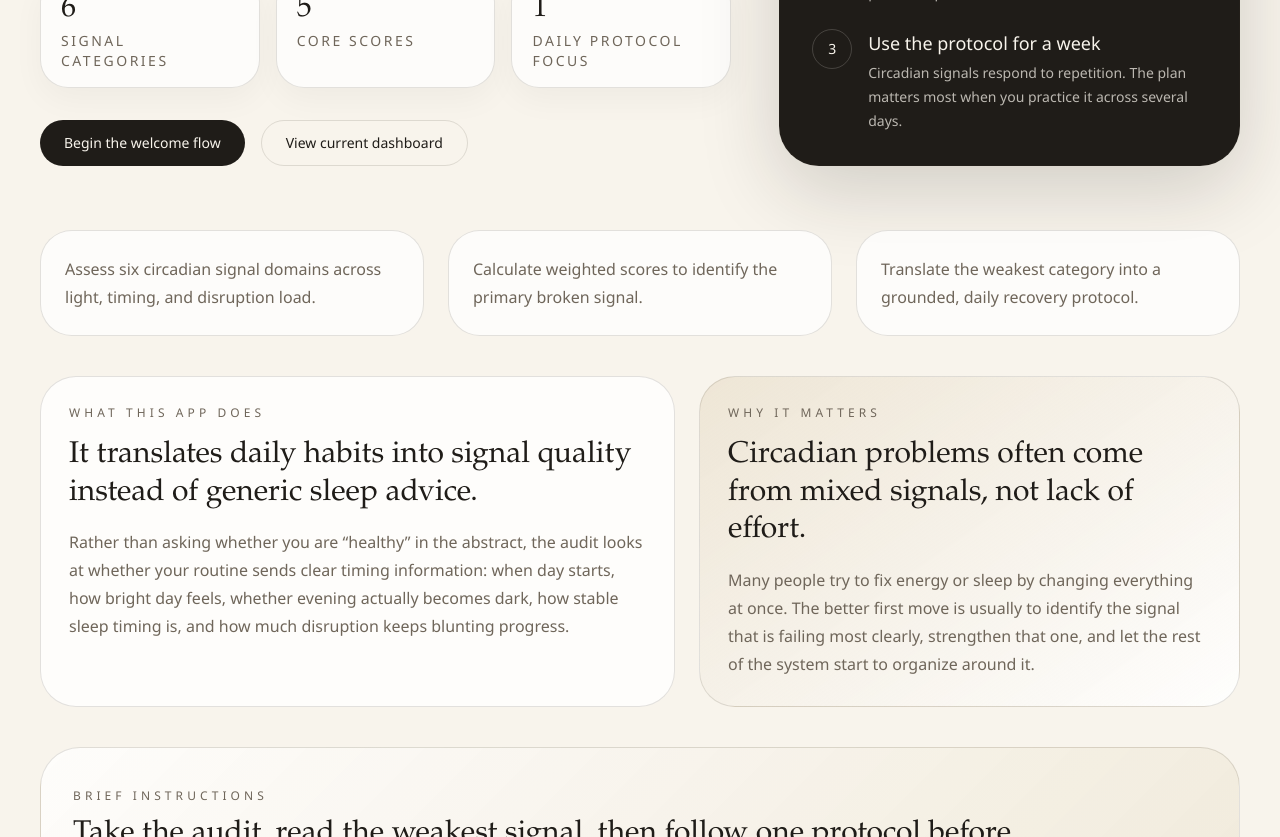
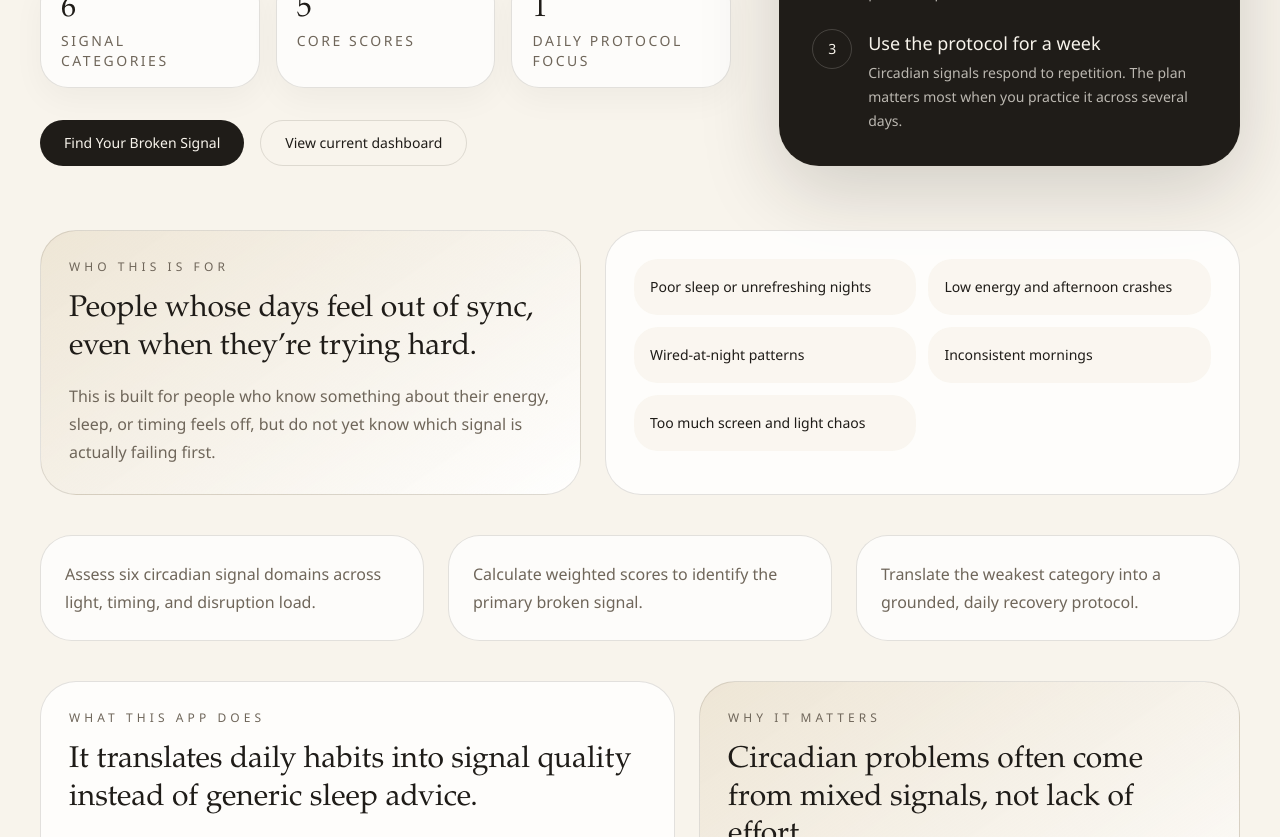
Before and after one commit to KingCodyT/foundational-flow-circadian-app-mvp, a Next.js app: page / in a window 1280 px wide. Shown: the part 560-1397 px from the top of the page. Built offline with nearby package versions, Linux system fonts and the light colour scheme; no server answers.

Commit message:
Tighten landing hook and add results email capture

```diff
--- a/views/landing-page.tsx
+++ b/views/landing-page.tsx
@@ -2,6 +2,14 @@ import Link from "next/link";
 import { AppShell } from "@/components/app-shell";
 import { NavActions } from "@/components/nav-actions";
 import { SectionHeading } from "@/components/section-heading";
+
+const audience = [
+  "Poor sleep or unrefreshing nights",
+  "Low energy and afternoon crashes",
+  "Wired-at-night patterns",
+  "Inconsistent mornings",
+  "Too much screen and light chaos",
+];
 
 const principles = [
   "Assess six circadian signal domains across light, timing, and disruption load.",
@@ -22,7 +30,7 @@ export default function LandingPage() {
         <div className="space-y-8">
           <SectionHeading
             eyebrow="Welcome"
-            title="A grounded circadian overview, audit, and protocol builder in one flow."
+            title="Your body isn’t broken. Your timing signals are a dumpster fire. Let’s find the first one to fix."
             description="Foundational Flow helps you see whether your day is giving your biology a clear morning anchor, enough daytime amplitude, a real descent into darkness, and a stable recovery window. Then it turns the weakest link into a focused daily plan."
           />
           <div className="grid gap-4 sm:grid-cols-3">
@@ -43,7 +51,7 @@ export default function LandingPage() {
               href="/audit"
               className="inline-flex items-center justify-center rounded-full bg-[var(--color-charcoal)] px-6 py-3 text-sm font-medium text-[var(--color-cream)] transition hover:bg-[var(--color-gold)] hover:text-[var(--color-charcoal)]"
             >
-              Begin the welcome flow
+              Find Your Broken Signal
             </Link>
             <Link
               href="/dashboard"
@@ -83,6 +91,32 @@ export default function LandingPage() {
             ))}
           </div>
         </div>
+      </section>
+
+      <section className="grid gap-6 pb-10 lg:grid-cols-[0.46fr_0.54fr]">
+        <article className="rounded-[2.25rem] border border-[var(--color-line)] bg-[linear-gradient(145deg,rgba(179,145,80,0.14),rgba(255,255,255,0.9))] p-7">
+          <p className="text-xs uppercase tracking-[0.34em] text-[var(--color-muted)]">
+            Who this is for
+          </p>
+          <h2 className="mt-4 font-[family-name:var(--font-display)] text-3xl leading-tight">
+            People whose days feel out of sync, even when they’re trying hard.
+          </h2>
+          <p className="mt-4 text-base leading-7 text-[var(--color-muted)]">
+            This is built for people who know something about their energy, sleep, or timing feels off, but do not yet know which signal is actually failing first.
+          </p>
+        </article>
+        <article className="rounded-[2.25rem] border border-[var(--color-line)] bg-white/80 p-7">
+          <div className="grid gap-3 sm:grid-cols-2">
+            {audience.map((item) => (
+              <div
+                key={item}
+                className="rounded-[1.5rem] bg-[var(--color-cream)]/75 px-4 py-4"
+              >
+                <p className="text-sm leading-6 text-[var(--color-charcoal)]">{item}</p>
+              </div>
+            ))}
+          </div>
+        </article>
       </section>
 
       <section className="grid gap-6 pb-10 md:grid-cols-3">
--- a/views/results-page.tsx
+++ b/views/results-page.tsx
@@ -1,6 +1,7 @@
 "use client";
 
 import Link from "next/link";
+import { FormEvent, useState } from "react";
 import { AppShell } from "@/components/app-shell";
 import { GuardedState } from "@/components/guarded-state";
 import { NavActions } from "@/components/nav-actions";
@@ -9,7 +10,19 @@ import { SectionHeading } from "@/components/section-heading";
 import { useCircadian } from "@/components/circadian-provider";
 
 export default function ResultsPage() {
+  const [email, setEmail] = useState("");
+  const [hasRequestedProtocol, setHasRequestedProtocol] = useState(false);
   const { hasCompletedAudit, insight, isHydrated, scores } = useCircadian();
+
+  const handleProtocolRequest = (event: FormEvent<HTMLFormElement>) => {
+    event.preventDefault();
+
+    if (!email.trim()) {
+      return;
+    }
+
+    setHasRequestedProtocol(true);
+  };
 
   if (!isHydrated) {
     return (
@@ -140,6 +153,46 @@ export default function ResultsPage() {
             Go to dashboard
           </Link>
         </div>
+
+        <section className="ff-glass-card rounded-[2.25rem] p-6 lg:p-8">
+          <div className="grid gap-6 lg:grid-cols-[0.56fr_0.44fr] lg:items-end">
+            <div>
+              <p className="ff-section-eyebrow text-xs uppercase text-[var(--color-muted)]">
+                7-day protocol
+              </p>
+              <h2 className="mt-3 font-[family-name:var(--font-display)] text-3xl leading-tight lg:text-4xl">
+                Want your 7-day protocol sent to your inbox?
+              </h2>
+              <p className="mt-4 text-sm leading-7 text-[var(--color-muted)]">
+                This is the natural next step after results. For now, we’ll capture the intent in the experience so the handoff feels real before email delivery is wired up.
+              </p>
+            </div>
+
+            <form onSubmit={handleProtocolRequest} className="grid gap-3">
+              <label className="text-xs uppercase tracking-[0.22em] text-[var(--color-muted)]">
+                Email address
+              </label>
+              <input
+                type="email"
+                value={email}
+                onChange={(event) => setEmail(event.target.value)}
+                placeholder="you@example.com"
+                className="rounded-[1.2rem] border border-[var(--color-line)] bg-white/80 px-4 py-3 text-sm text-[var(--color-charcoal)] outline-none transition focus:border-[rgba(179,145,80,0.5)]"
+              />
+              <button
+                type="submit"
+                className="inline-flex items-center justify-center rounded-full bg-[var(--color-charcoal)] px-5 py-3 text-sm font-medium text-[var(--color-cream)] transition hover:bg-[var(--color-gold)] hover:text-[var(--color-charcoal)]"
+              >
+                Send me the 7-day protocol
+              </button>
+              <p className="text-xs leading-6 text-[var(--color-muted)]">
+                {hasRequestedProtocol
+                  ? "Captured. This is the placeholder for the future email handoff."
+                  : "Email delivery is the next product layer. This capture is currently a polished placeholder."}
+              </p>
+            </form>
+          </div>
+        </section>
       </section>
     </AppShell>
   );
```
